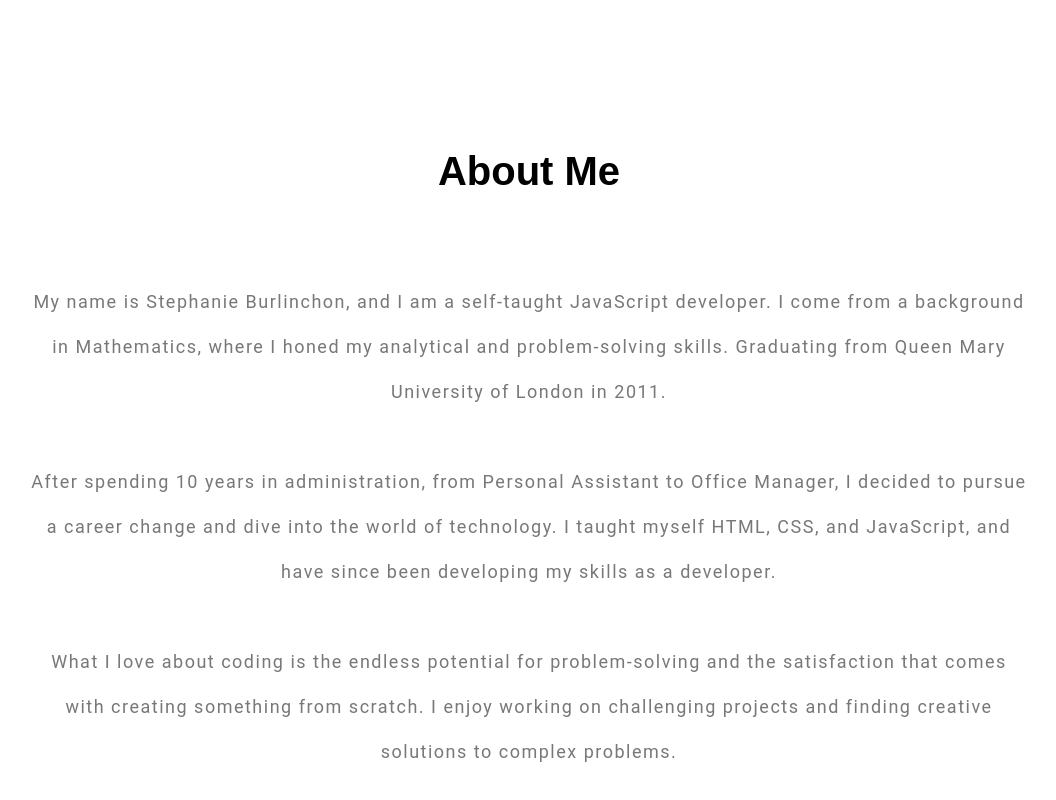
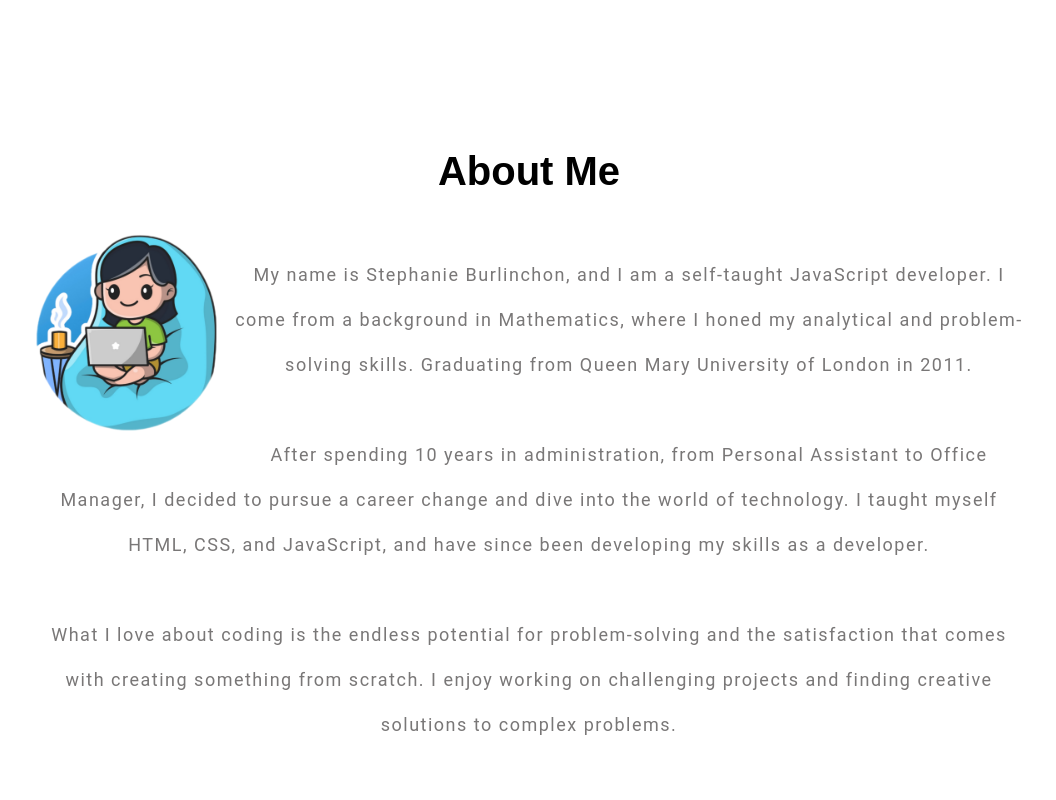
Before and after one commit to Stephanie-codes/Portfolio, a plain HTML site: page index.html in a window 1280 px wide. Shown: the part 1390-2190 px from the top of the page, without its empty margins (111-1167 px from the left). Drawn offline with nearby package versions, Linux system fonts and the light colour scheme.

Commit message:
add pic to about me

```diff
--- a/index.html
+++ b/index.html
@@ -103,7 +103,7 @@
                 <header>
                     <h2>About Me</h2>
                 </header>
-                <a href="#" class="image featured"><img src="" alt="" /></a>
+                <img src="images/cartoonsteph.png" alt="cartoon girl on laptop" class="cartoonpic"/>
                 <p>My name is Stephanie Burlinchon, and I am a self-taught JavaScript developer. I come from a background in Mathematics, where I honed my analytical and problem-solving skills. Graduating from Queen Mary University of London in 2011.
                 <br />
                 <br />
--- a/styles.css
+++ b/styles.css
@@ -195,6 +195,13 @@ h4 {
   z-index: 4;
 }
 
+.cartoonpic {
+  position: relative;
+  width: 200px;
+  height: auto;
+  float: left;
+}
+
 #aboutme.three {
   align-items: center;
   position: relative;
```
Also changed, not shown: images/cartoonsteph.png (added).
